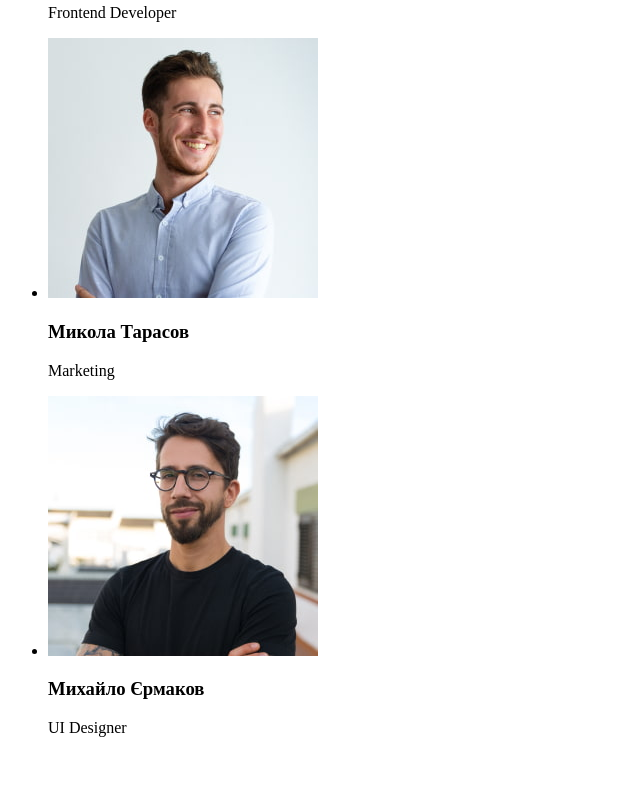
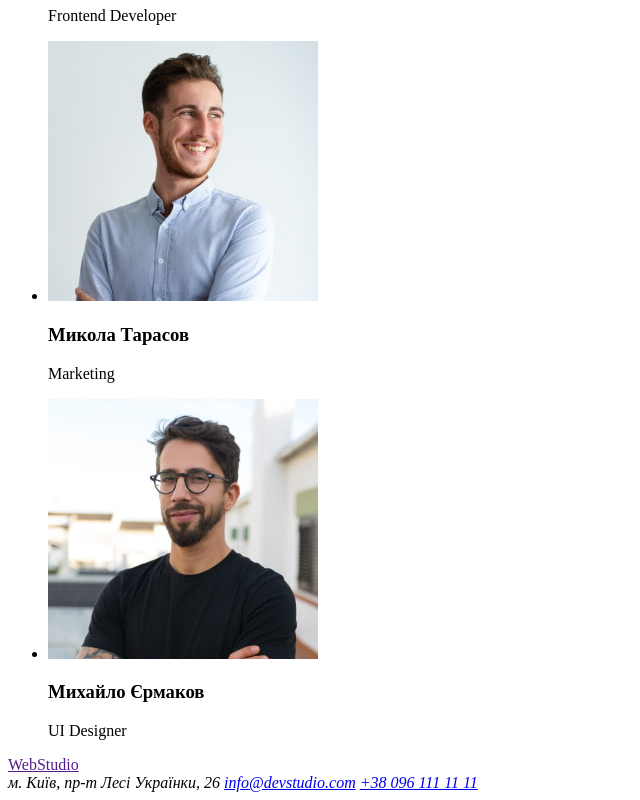
Before and after one commit to IvanovArtemNA/goit-markup-hw-01, a plain HTML site: page index.html in a window 1280 px wide. Shown: the part 1678-2478 px from the top of the page, without its empty margins (0-640 px from the left). Before the commit the page ends 2431 px from the top, so only its background shows below. Drawn offline with Linux system fonts and the light colour scheme.

Commit message:
final_hw1

```diff
--- a/index.html
+++ b/index.html
@@ -18,8 +18,8 @@
       </nav>
 
       <ul>
-        <li><a lang="en" href="">info@devstudio.com</a></li>
-        <li><a href="">+38 096 111 11 11</a></li>
+        <li><a lang="en" href="mailto:info@devstudio.com">info@devstudio.com</a></li>
+        <li><a href="tel:+380961111111">+38 096 111 11 11</a></li>
       </ul>
     </header>
     <main>
@@ -28,7 +28,7 @@
           ЕФЕКТИВНІ РІШЕННЯ ДЛЯ<br />
           ВАШОГО БІЗНЕСУ
         </h1>
-        <a href="">Замовити послугу</a>
+        <button type="button">Замовити послугу</button>
       </section>
 
       <section>
@@ -88,6 +88,13 @@
         </ul>
       </section>
     </main>
-    <footer></footer>
+    <footer>
+      <a lang="en" href="">WebStudio</a>
+      <address>
+        м. Київ, пр-т Лесі Українки, 26
+        <a lang="en" href="mailto:info@devstudio.com">info@devstudio.com</a>
+        <a href="tel:+380961111111">+38 096 111 11 11</a>
+      </address>
+    </footer>
   </body>
 </html>
```
